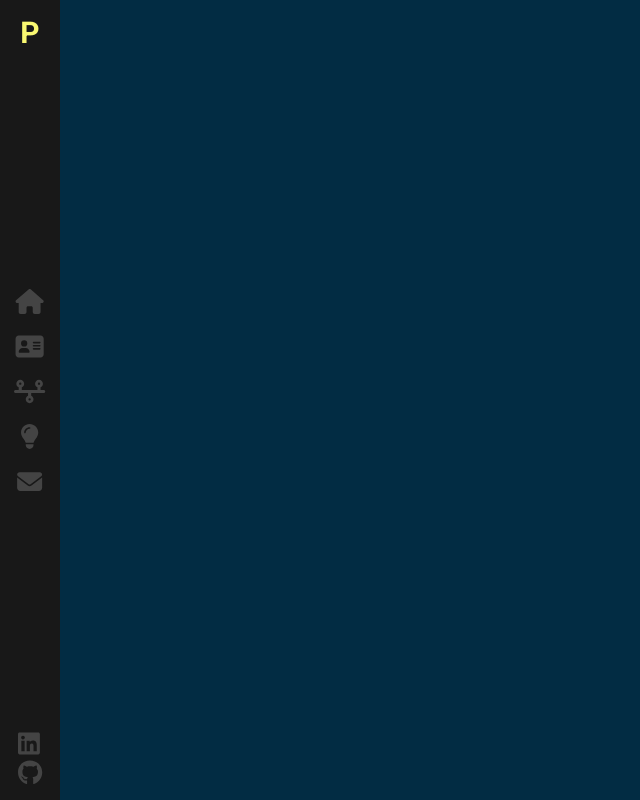
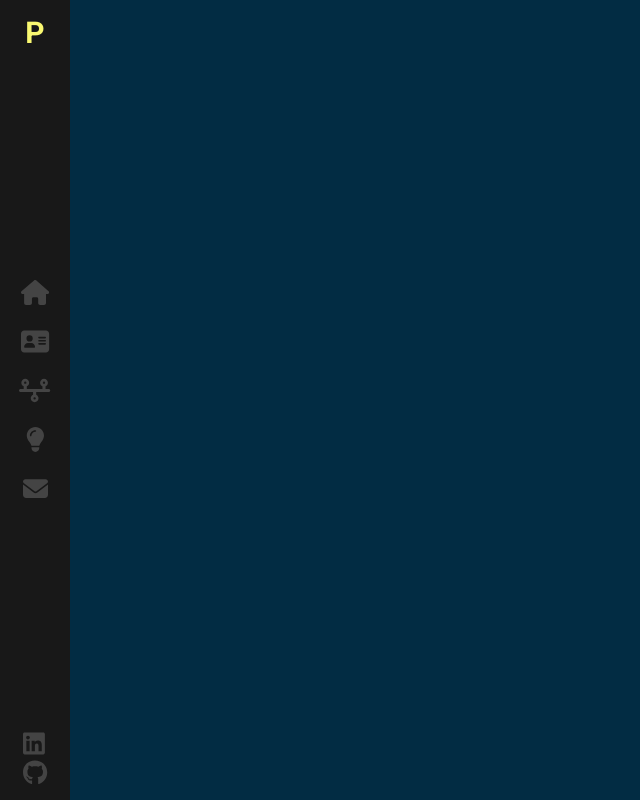
Before and after one commit to phanthakarnp1997/react-portfolio, a React (Vite) app: page / in a window 1280 px wide. Shown: the whole page, without its empty margins (0-640 px from the left). Built offline with nearby package versions, Linux system fonts and the light colour scheme.

Commit message:
feat: implement sidebar

```diff
--- a/src/components/Sidebar/index.jsx
+++ b/src/components/Sidebar/index.jsx
@@ -18,19 +18,34 @@ export default function Sidebar() {
         <p className="text-logo">P</p>
       </Link>
       <nav className="nav-icon">
-        <FontAwesomeIcon icon={faHouse} />
-        <FontAwesomeIcon icon={faAddressCard} />
-        <FontAwesomeIcon icon={faTimeline} />
-        <FontAwesomeIcon icon={faLightbulb} />
-        <FontAwesomeIcon icon={faEnvelope} />
+        <div className="icon-hover">
+          <FontAwesomeIcon icon={faHouse} />
+          <span>Home</span>
+        </div>
+        <div className="icon-hover">
+          <FontAwesomeIcon icon={faAddressCard} />
+          <span>About Me</span>
+        </div>
+        <div className="icon-hover">
+          <FontAwesomeIcon icon={faTimeline} />
+          <span>Experience</span>
+        </div>
+        <div className="icon-hover">
+          <FontAwesomeIcon icon={faLightbulb} />
+          <span>Skill</span>
+        </div>
+        <div className="icon-hover">
+          <FontAwesomeIcon icon={faEnvelope} />
+          <span>Contact</span>
+        </div>
       </nav>
 
       <ul className="nav-social">
         <li>
-          <FontAwesomeIcon icon={faLinkedin} />
+          <FontAwesomeIcon icon={faLinkedin} className="icon-hover" />
         </li>
         <li>
-          <FontAwesomeIcon icon={faGithub} />
+          <FontAwesomeIcon icon={faGithub} className="icon-hover" />
         </li>
       </ul>
     </div>
--- a/src/components/Sidebar/index.scss
+++ b/src/components/Sidebar/index.scss
@@ -1,6 +1,8 @@
+$secondary-color: #f9f871;
+
 .nav-bar {
   background: #181818;
-  width: 60px;
+  width: 70px;
   height: 100%;
   position: absolute;
   top: 0;
@@ -18,7 +20,7 @@
   display: inline-block;
   margin: 0 auto;
   text-decoration: none;
-  color: #f9f871;
+  color: $secondary-color;
   font-size: 3rem;
   font-weight: bold;
 }
@@ -38,3 +40,23 @@
   list-style: none;
   padding: 0.5em;
 }
+
+.icon-hover {
+  transition: transform 250ms;
+  span {
+    display: none;
+  }
+  &:hover {
+    transform: translateX(2px);
+    color: $secondary-color;
+    cursor: pointer;
+    svg {
+      display: none;
+    }
+    span {
+      display: inline;
+      font-size: 1rem;
+      letter-spacing: 1.5px;
+    }
+  }
+}
```
